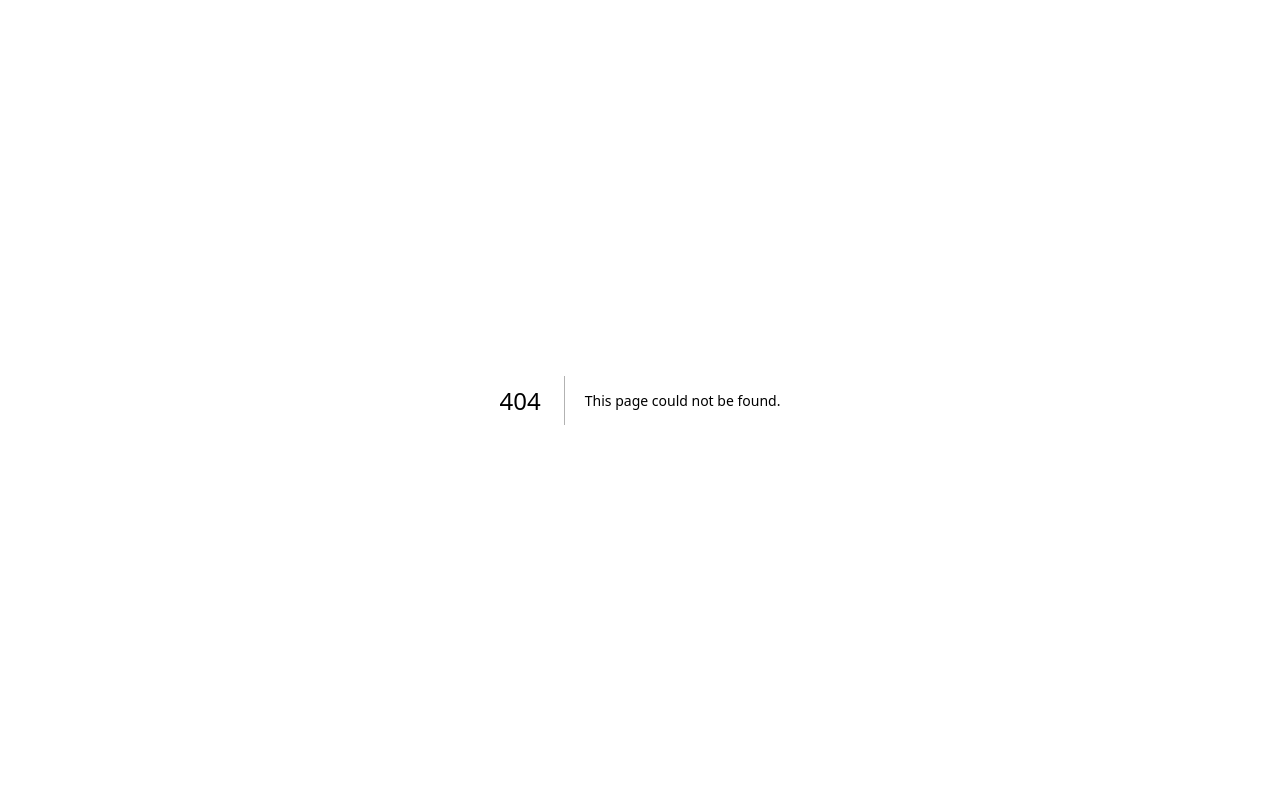
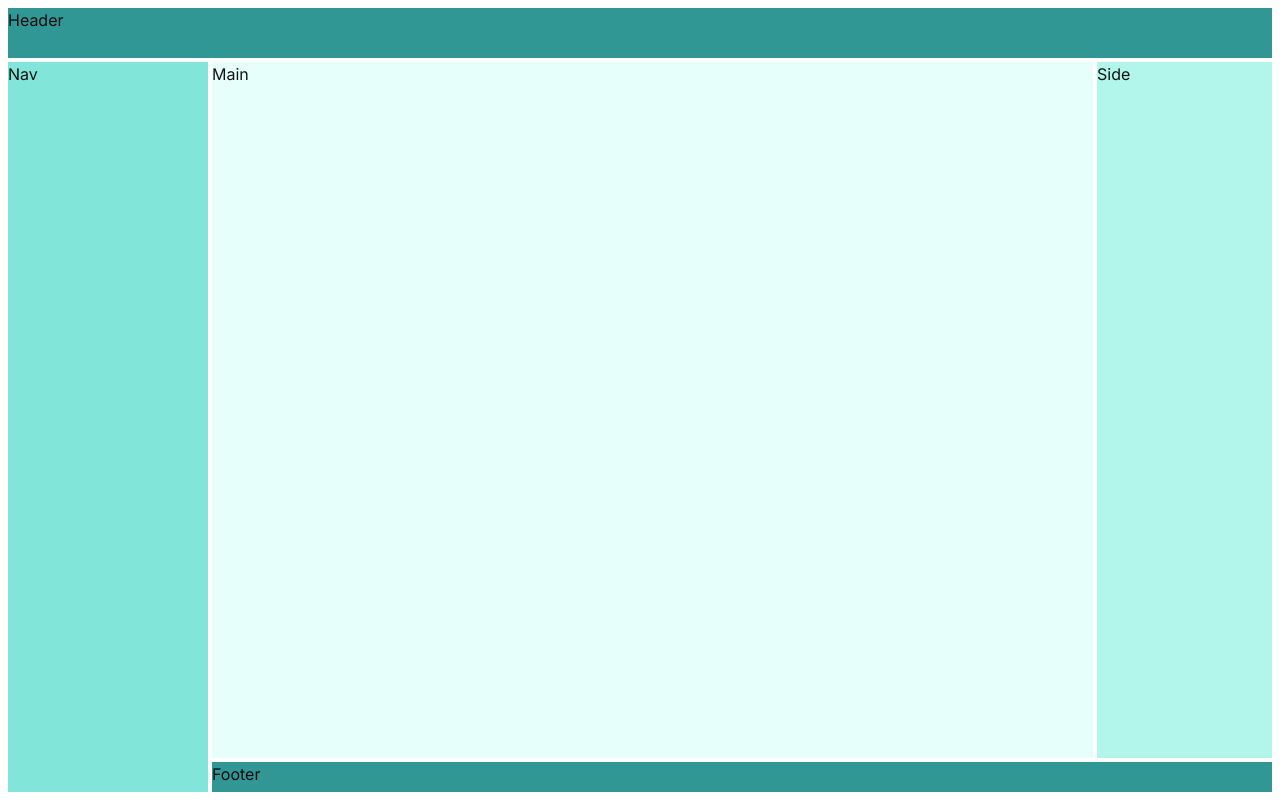
Before and after one commit to mathewbushuru/design-system, a Next.js app: page /showcase/HolyGrail in a window 1280 px wide. Before the commit this address had no page. Built offline with nearby package versions, Linux system fonts and the light colour scheme.

Commit message:
HolyGrail

```diff
--- /dev/null
+++ b/src/components/layouts/HolyGrail.tsx
@@ -0,0 +1,40 @@
+import { FC } from "react";
+import { Grid, GridItem } from "@chakra-ui/react";
+
+interface HolyGrailProps {}
+
+const HolyGrail: FC<HolyGrailProps> = ({}) => {
+  return (
+    <Grid
+      p={2}
+      minH="100vh"
+      color="blackAlpha.900"
+      templateAreas={`
+        "header header header"
+        "nav main side"
+        "nav footer footer"
+        `}
+      templateColumns="200px 1fr 175px"
+      templateRows="50px 1fr 30px"
+      gap={1}
+    >
+      <GridItem bg="brand.500" area="header">
+        Header
+      </GridItem>
+      <GridItem bg="brand.200" area="nav">
+        Nav
+      </GridItem>
+      <GridItem bg="brand.50" area="main">
+        Main
+      </GridItem>
+      <GridItem bg="brand.100" area="side">
+        Side
+      </GridItem>
+      <GridItem bg="brand.500" area="footer">
+        Footer
+      </GridItem>
+    </Grid>
+  );
+};
+
+export default HolyGrail;
--- /dev/null
+++ b/src/pages/showcase/HolyGrail.tsx
@@ -0,0 +1,14 @@
+import { FC } from "react";
+import HolyGrail from "@/components/layouts/HolyGrail";
+
+interface HolyGrailPageProps {}
+
+const HolyGrailPage: FC<HolyGrailPageProps> = ({}) => {
+  return (
+    <>
+      <HolyGrail />
+    </>
+  );
+};
+
+export default HolyGrailPage;
--- a/src/showcaseComponents/ShowcaseItems.tsx
+++ b/src/showcaseComponents/ShowcaseItems.tsx
@@ -15,6 +15,12 @@ const ShowcaseItems: React.FC<ShowcaseItemsProps> = () => {
       />
 
       <ShowcaseItem
+        componentName="HolyGrail"
+        mobileResponsive={false}
+        darkModeToggle={false}
+      />
+
+      <ShowcaseItem
         componentName="NavbarLogoBtns"
         mobileResponsive={false}
         darkModeToggle={false}
```
Also changed, not shown: src/pages/showcase/PlayGround.tsx (+14 -10 lines), 2 other files (tests, documents, lock files or other folders).
